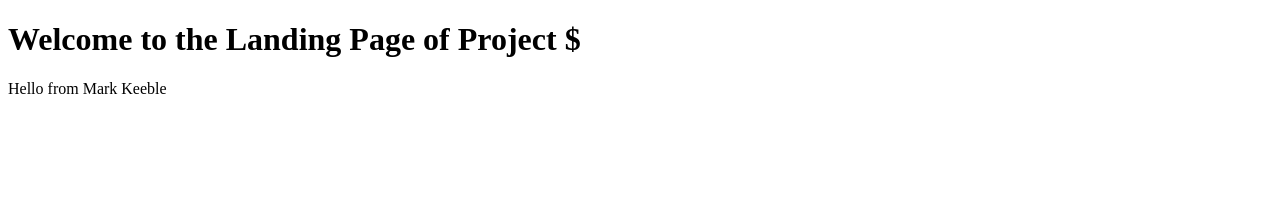
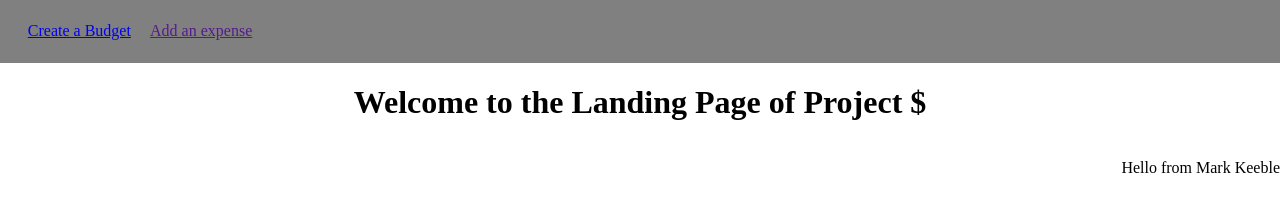
Before and after one commit to chrisprosan/Project-, a plain HTML site: page index.html in a window 1280 px wide. Drawn offline with Linux system fonts and the light colour scheme.

Commit message:
changed index.html

```diff
--- a/index.html
+++ b/index.html
@@ -4,12 +4,60 @@
     <meta charset="utf-8">
 
     <title>Index</title>
+
+    <style>
+      body {
+        margin: 0;
+        padding: 0;
+      }
+
+      .navbar {
+        margin-left: -25px;
+
+        background-color: gray;
+        display: grid;
+
+        grid-template-columns: 50% 50%;
+      }
+
+      .navbaritem {
+        grid-column: auto;
+
+        display: block;
+        text-align: center;
+
+        padding: 0.5vw;
+        padding-left: 1vw;
+
+        float: left;
+      }
+
+      ul {
+        list-style: none;
+      }
+
+      .header {
+        text-align: center;
+      }
+
+      .credits {
+        float: right;
+      }
+
+    </style>
   </head>
 
   <body>
     <div>
-      <h1>Welcome to the Landing Page of Project $</h1>
-      <p>Hello from Mark Keeble</p>
+      <div class="navbar">
+        <ul>
+          <li class="navbaritem"><a href="budgets.html">Create a Budget</a></li>
+          <li class="navbaritem"><a href="">Add an expense</a></li>
+        </ul>
+      </div>
+
+      <h1 class="header">Welcome to the Landing Page of Project $</h1>
+      <p class="credits">Hello from Mark Keeble</p>
     </div>
   </body>
 
```
